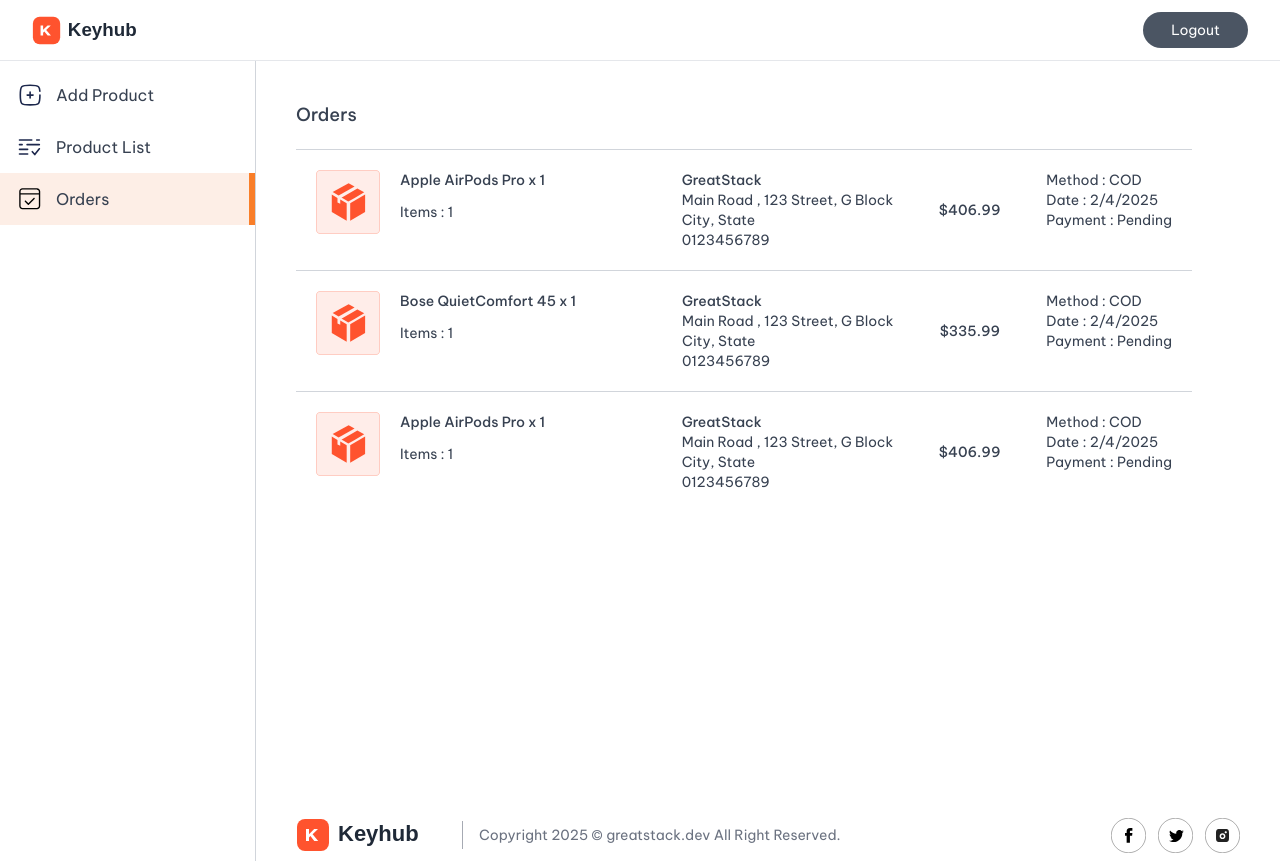
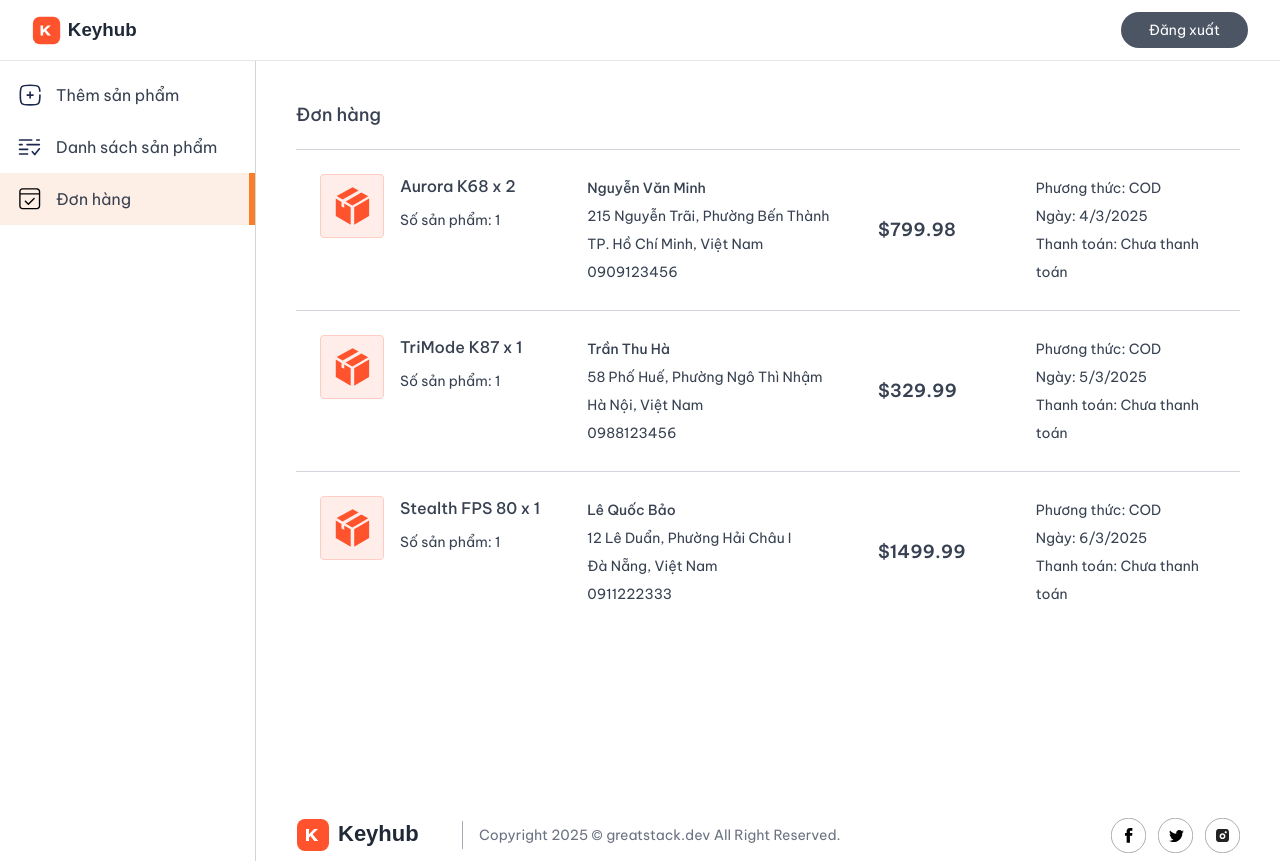
Before and after one commit to BBariOxit/KeyHub, a Next.js app: page /seller/orders in a window 1280 px wide. Built offline with nearby package versions, Linux system fonts and the light colour scheme.

Commit message:
change favicon and change seller

```diff
--- a/app/layout.js
+++ b/app/layout.js
@@ -8,6 +8,11 @@
 export const metadata = {
   title: "Keyhub",
   description: "E-Commerce with Next.js ",
+  icons: {
+    icon: "/icon.svg?v=1",
+    shortcut: "/icon.svg?v=1",
+    apple: "/icon.svg?v=1",
+  },
 };
 
 export default function RootLayout({ children }) {
--- a/app/seller/orders/page.jsx
+++ b/app/seller/orders/page.jsx
@@ -25,24 +25,24 @@
     return (
         <div className="flex-1 h-screen overflow-scroll flex flex-col justify-between text-sm">
             {loading ? <Loading /> : <div className="md:p-10 p-4 space-y-5">
-                <h2 className="text-lg font-medium">Orders</h2>
-                <div className="max-w-4xl rounded-md">
+                <h2 className="text-lg font-medium">Đơn hàng</h2>
+                <div className="max-w-6xl rounded-md">
                     {orders.map((order, index) => (
-                        <div key={index} className="flex flex-col md:flex-row gap-5 justify-between p-5 border-t border-gray-300">
-                            <div className="flex-1 flex gap-5 max-w-80">
+                        <div key={index} className="grid grid-cols-1 md:grid-cols-[2fr_2.2fr_1fr_1.6fr] gap-6 md:gap-8 p-6 border-t border-gray-300">
+                            <div className="flex items-start gap-4 min-w-0">
                                 <Image
-                                    className="max-w-16 max-h-16 object-cover"
+                                    className="w-16 h-16 object-cover shrink-0"
                                     src={assets.box_icon}
                                     alt="box_icon"
                                 />
-                                <p className="flex flex-col gap-3">
-                                    <span className="font-medium">
+                                <p className="flex flex-col gap-2 min-w-0 leading-7">
+                                    <span className="font-medium text-base break-words">
                                         {order.items.map((item) => item.product.name + ` x ${item.quantity}`).join(", ")}
                                     </span>
-                                    <span>Items : {order.items.length}</span>
+                                    <span>Số sản phẩm: {order.items.length}</span>
                                 </p>
                             </div>
-                            <div>
+                            <div className="leading-7">
                                 <p>
                                     <span className="font-medium">{order.address.fullName}</span>
                                     <br />
@@ -53,12 +53,12 @@
                                     <span>{order.address.phoneNumber}</span>
                                 </p>
                             </div>
-                            <p className="font-medium my-auto">{currency}{order.amount}</p>
-                            <div>
+                            <p className="font-semibold md:text-lg md:self-center">{currency}{order.amount}</p>
+                            <div className="leading-7 md:pl-2">
                                 <p className="flex flex-col">
-                                    <span>Method : COD</span>
-                                    <span>Date : {new Date(order.date).toLocaleDateString()}</span>
-                                    <span>Payment : Pending</span>
+                                    <span>Phương thức: COD</span>
+                                    <span>Ngày: {new Date(order.date).toLocaleDateString('vi-VN')}</span>
+                                    <span>Thanh toán: Chưa thanh toán</span>
                                 </p>
                             </div>
                         </div>
--- a/app/seller/product-list/page.jsx
+++ b/app/seller/product-list/page.jsx
@@ -25,17 +25,17 @@
   return (
     <div className="flex-1 min-h-screen flex flex-col justify-between">
       {loading ? <Loading /> : <div className="w-full md:p-10 p-4">
-        <h2 className="pb-4 text-lg font-medium">All Product</h2>
+        <h2 className="pb-4 text-lg font-medium">Tất cả sản phẩm</h2>
         <div className="flex flex-col items-center max-w-4xl w-full overflow-hidden rounded-md bg-white border border-gray-500/20">
           <table className=" table-fixed w-full overflow-hidden">
             <thead className="text-gray-900 text-sm text-left">
               <tr>
-                <th className="w-2/3 md:w-2/5 px-4 py-3 font-medium truncate">Product</th>
-                <th className="px-4 py-3 font-medium truncate max-sm:hidden">Category</th>
+                <th className="w-2/3 md:w-2/5 px-4 py-3 font-medium truncate">Sản phẩm</th>
+                <th className="px-4 py-3 font-medium truncate max-sm:hidden">Danh mục</th>
                 <th className="px-4 py-3 font-medium truncate">
-                  Price
+                  Giá
                 </th>
-                <th className="px-4 py-3 font-medium truncate max-sm:hidden">Action</th>
+                <th className="px-4 py-3 font-medium truncate max-sm:hidden">Thao tác</th>
               </tr>
             </thead>
             <tbody className="text-sm text-gray-500">
@@ -59,7 +59,7 @@
                   <td className="px-4 py-3">${product.offerPrice}</td>
                   <td className="px-4 py-3 max-sm:hidden">
                     <button onClick={() => router.push(`/product/${product._id}`)} className="flex items-center gap-1 px-1.5 md:px-3.5 py-2 bg-orange-600 text-white rounded-md">
-                      <span className="hidden md:block">Visit</span>
+                      <span className="hidden md:block">Xem</span>
                       <Image
                         className="h-3.5"
                         src={assets.redirect_icon}
--- a/assets/assets.js
+++ b/assets/assets.js
@@ -269,126 +269,120 @@
 
 export const orderDummyData = [
   {
-    "_id": "67a20934b3db72db5cc77b2b",
+    "_id": "67b30111b3db72db5cc77c01",
     "userId": "user_2sZFHS1UIIysJyDVzCpQhUhTIhw",
     "items": [
       {
         "product": {
           "_id": "67a1f4e43f34a77b6dde9144",
           "userId": "user_2sZFHS1UIIysJyDVzCpQhUhTIhw",
-          "name": "Apple AirPods Pro",
-          "description": "Apple AirPods Pro (2nd Gen) with MagSafe Case (USB-C) provide excellent sound, active noise cancellation, and a comfortable fit. The USB-C case ensures quick charging, and they pair seamlessly with Apple devices for an effortless audio experience.",
+          "name": "Aurora K68",
+          "description": "Bàn phím cơ gaming full-size, LED RGB và keycap PBT bền đẹp.",
           "price": 499.99,
           "offerPrice": 399.99,
           "image": [
-            "https://res.cloudinary.com/djbvf02yt/image/upload/v1738667237/lrllaprpos2pnp5c9pyy.png",
-            "https://res.cloudinary.com/djbvf02yt/image/upload/v1738667238/jqotgy2rvm36vfjv6lxl.png",
-            "https://res.cloudinary.com/djbvf02yt/image/upload/v1738667238/niw7tqxvjsxt7wcehxeo.png",
-            "https://res.cloudinary.com/djbvf02yt/image/upload/v1738667237/h8cq4x9cfzqzwaiarvpk.png"
+            products_1
           ],
-          "category": "Earphone",
+          "category": "Keyboard",
           "date": 1738667236865,
           "__v": 0
         },
-        "quantity": 1,
-        "_id": "67a20934b3db72db5cc77b2c"
+        "quantity": 2,
+        "_id": "67b30111b3db72db5cc77c02"
       }
     ],
-    "amount": 406.99,
+    "amount": 799.98,
     "address": {
-      "_id": "67a1e4233f34a77b6dde9055",
+      "_id": "67b30111b3db72db5cc77c03",
       "userId": "user_2sZFHS1UIIysJyDVzCpQhUhTIhw",
-      "fullName": "GreatStack",
-      "phoneNumber": "0123456789",
-      "pincode": 654321,
-      "area": "Main Road , 123 Street, G Block",
-      "city": "City",
-      "state": "State",
+      "fullName": "Nguyễn Văn Minh",
+      "phoneNumber": "0909123456",
+      "pincode": 700000,
+      "area": "215 Nguyễn Trãi, Phường Bến Thành",
+      "city": "TP. Hồ Chí Minh",
+      "state": "Việt Nam",
       "__v": 0
     },
-    "status": "Order Placed",
-    "date": 1738672426822,
+    "status": "Đã đặt hàng",
+    "date": 1741046400000,
     "__v": 0
   },
   {
-    "_id": "67a20949b3db72db5cc77b2e",
+    "_id": "67b30122b3db72db5cc77c04",
     "userId": "user_2sZFHS1UIIysJyDVzCpQhUhTIhw",
     "items": [
       {
         "product": {
           "_id": "67a1f52e3f34a77b6dde914a",
           "userId": "user_2sZFHS1UIIysJyDVzCpQhUhTIhw",
-          "name": "Bose QuietComfort 45",
-          "description": "The Bose QuietComfort 45 headphones are engineered for exceptional sound quality and unparalleled noise cancellation. With a 24-hour battery life and comfortable, lightweight design, these headphones deliver premium audio for any environment. Whether on a flight, in the office, or at home, the Bose QC45 blocks out distractions, offering an immersive listening experience.",
+          "name": "TriMode K87",
+          "description": "Bàn phím cơ Bluetooth 3 chế độ, pin lâu, dùng linh hoạt cho nhiều thiết bị.",
           "price": 429.99,
           "offerPrice": 329.99,
           "image": [
-            "https://res.cloudinary.com/djbvf02yt/image/upload/v1738667311/m16coelz8ivkk9f0nwrz.png"
+            products_5
           ],
-          "category": "Headphone",
+          "category": "Keyboard",
           "date": 1738667310300,
           "__v": 0
         },
         "quantity": 1,
-        "_id": "67a20949b3db72db5cc77b2f"
+        "_id": "67b30122b3db72db5cc77c05"
       }
     ],
-    "amount": 335.99,
+    "amount": 329.99,
     "address": {
-      "_id": "67a1e4233f34a77b6dde9055",
+      "_id": "67b30122b3db72db5cc77c06",
       "userId": "user_2sZFHS1UIIysJyDVzCpQhUhTIhw",
-      "fullName": "GreatStack",
-      "phoneNumber": "0123456789",
-      "pincode": 654321,
-      "area": "Main Road , 123 Street, G Block",
-      "city": "City",
-      "state": "State",
+      "fullName": "Trần Thu Hà",
+      "phoneNumber": "0988123456",
+      "pincode": 100000,
+      "area": "58 Phố Huế, Phường Ngô Thì Nhậm",
+      "city": "Hà Nội",
+      "state": "Việt Nam",
       "__v": 0
     },
-    "status": "Order Placed",
-    "date": 1738672448031,
+    "status": "Đang giao",
+    "date": 1741132800000,
     "__v": 0
   },
   {
-    "_id": "67a209bab3db72db5cc77b34",
+    "_id": "67b30133b3db72db5cc77c07",
     "userId": "user_2sZFHS1UIIysJyDVzCpQhUhTIhw",
     "items": [
       {
         "product": {
-          "_id": "67a1f4e43f34a77b6dde9144",
+          "_id": "67a1f85e3f34a77b6dde915e",
           "userId": "user_2sZFHS1UIIysJyDVzCpQhUhTIhw",
-          "name": "Apple AirPods Pro",
-          "description": "Apple AirPods Pro (2nd Gen) with MagSafe Case (USB-C) provide excellent sound, active noise cancellation, and a comfortable fit. The USB-C case ensures quick charging, and they pair seamlessly with Apple devices for an effortless audio experience.",
-          "price": 499.99,
-          "offerPrice": 399.99,
+          "name": "Stealth FPS 80",
+          "description": "Bàn phím cơ silent switch, anti-ghosting đầy đủ, tối ưu cho game FPS.",
+          "price": 1699.99,
+          "offerPrice": 1499.99,
           "image": [
-            "https://res.cloudinary.com/djbvf02yt/image/upload/v1738667237/lrllaprpos2pnp5c9pyy.png",
-            "https://res.cloudinary.com/djbvf02yt/image/upload/v1738667238/jqotgy2rvm36vfjv6lxl.png",
-            "https://res.cloudinary.com/djbvf02yt/image/upload/v1738667238/niw7tqxvjsxt7wcehxeo.png",
-            "https://res.cloudinary.com/djbvf02yt/image/upload/v1738667237/h8cq4x9cfzqzwaiarvpk.png"
+            products_9
           ],
-          "category": "Earphone",
-          "date": 1738667236865,
+          "category": "Keyboard",
+          "date": 1738668126660,
           "__v": 0
         },
         "quantity": 1,
-        "_id": "67a209bab3db72db5cc77b35"
+        "_id": "67b30133b3db72db5cc77c08"
       }
     ],
-    "amount": 406.99,
+    "amount": 1499.99,
     "address": {
-      "_id": "67a1e4233f34a77b6dde9055",
+      "_id": "67b30133b3db72db5cc77c09",
       "userId": "user_2sZFHS1UIIysJyDVzCpQhUhTIhw",
-      "fullName": "GreatStack",
-      "phoneNumber": "0123456789",
-      "pincode": 654321,
-      "area": "Main Road , 123 Street, G Block",
-      "city": "City",
-      "state": "State",
+      "fullName": "Lê Quốc Bảo",
+      "phoneNumber": "0911222333",
+      "pincode": 550000,
+      "area": "12 Lê Duẩn, Phường Hải Châu I",
+      "city": "Đà Nẵng",
+      "state": "Việt Nam",
       "__v": 0
     },
-    "status": "Order Placed",
-    "date": 1738672560698,
+    "status": "Đã giao",
+    "date": 1741219200000,
     "__v": 0
   }
 ]
--- a/components/seller/Navbar.jsx
+++ b/components/seller/Navbar.jsx
@@ -10,7 +10,7 @@
   return (
     <div className='flex items-center px-4 md:px-8 py-3 justify-between border-b'>
       <Image onClick={()=>router.push('/')} className='w-28 lg:w-32 cursor-pointer' src={assets.logo} alt="" />
-      <button className='bg-gray-600 text-white px-5 py-2 sm:px-7 sm:py-2 rounded-full text-xs sm:text-sm'>Logout</button>
+      <button className='bg-gray-600 text-white px-5 py-2 sm:px-7 sm:py-2 rounded-full text-xs sm:text-sm'>Đăng xuất</button>
     </div>
   )
 }
--- a/components/seller/Sidebar.jsx
+++ b/components/seller/Sidebar.jsx
@@ -7,9 +7,9 @@
 const SideBar = () => {
     const pathname = usePathname()
     const menuItems = [
-        { name: 'Add Product', path: '/seller', icon: assets.add_icon },
-        { name: 'Product List', path: '/seller/product-list', icon: assets.product_list_icon },
-        { name: 'Orders', path: '/seller/orders', icon: assets.order_icon },
+        { name: 'Thêm sản phẩm', path: '/seller', icon: assets.add_icon },
+        { name: 'Danh sách sản phẩm', path: '/seller/product-list', icon: assets.product_list_icon },
+        { name: 'Đơn hàng', path: '/seller/orders', icon: assets.order_icon },
     ];
 
     return (
```
Also changed, not shown: app/cart/page.jsx (+9 -9 lines), app/seller/page.jsx (+17 -17 lines), components/OrderSummary.jsx (+13 -13 lines), app/icon.svg (added), 1 other file (tests, documents, lock files or other folders).
